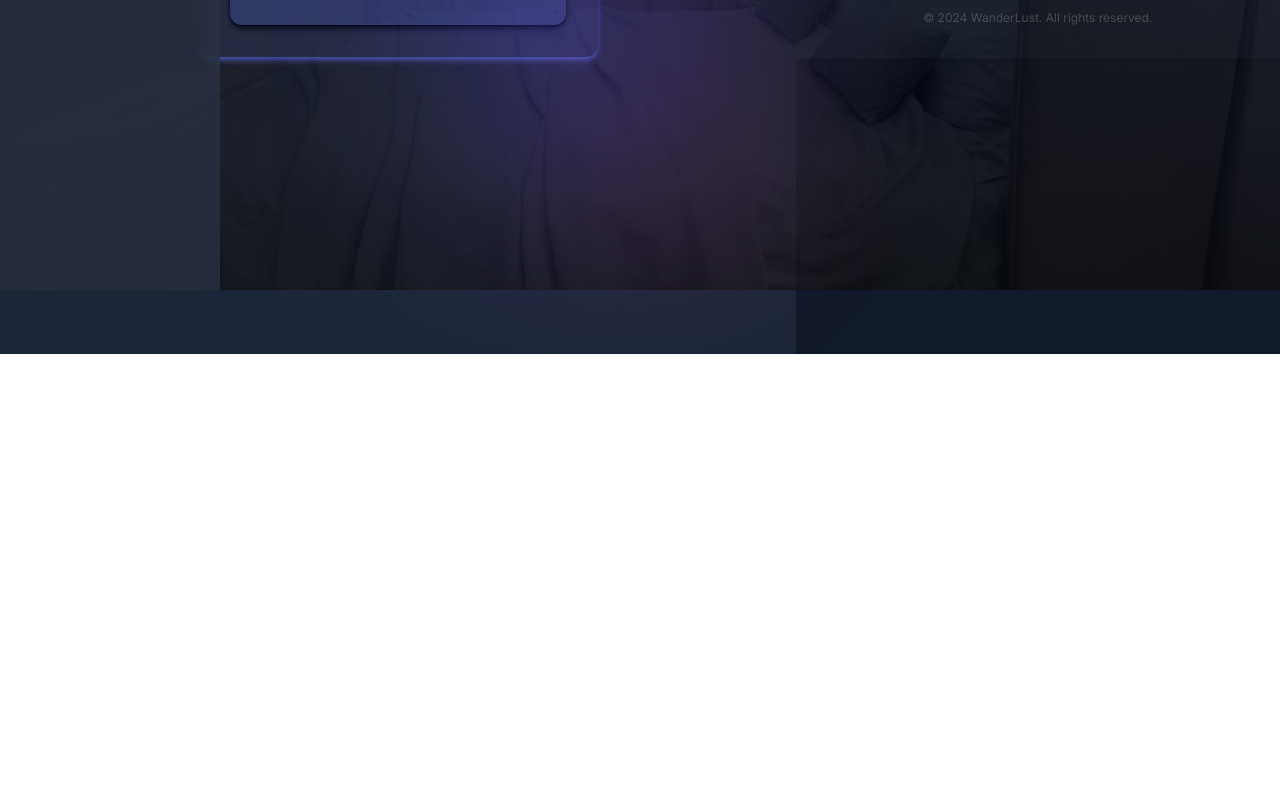
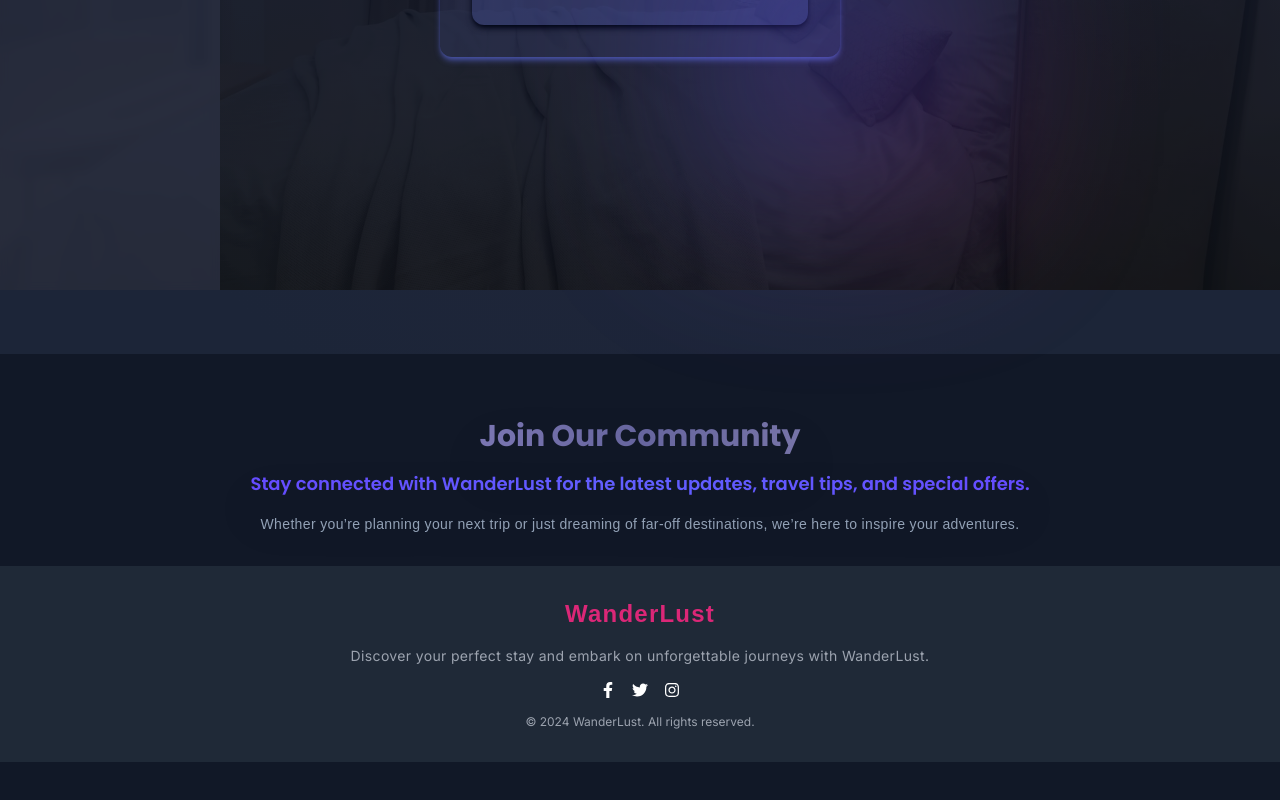
Before and after one commit to KanadShee-18/Travelnation, a React (Vite) app: page /dashboard/profile in a window 1280 px wide. Shown: the part 510-1310 px from the top of the page. Before the commit the page ends 864 px from the top, so only its background shows below. Built offline with nearby package versions, Linux system fonts and the light colour scheme; no server answers; sample sign-in values are in the browser's storage; a web font is replaced by a local one.

Commit message:
Added footer position correctly and handles navigation to correct page

```diff
--- a/src/listingPages/CategoryList.jsx
+++ b/src/listingPages/CategoryList.jsx
@@ -38,7 +38,7 @@ const categories = [
   },
   {
     icon: <SiAdventofcode className="text-2xl tracking-wider" />,
-    name: "Adventure",
+    name: "Adventure Stays",
   },
   { icon: <MdPool className="text-2xl tracking-wider" />, name: "Pool" },
 ];
--- a/src/mainPages/Dashboard.jsx
+++ b/src/mainPages/Dashboard.jsx
@@ -9,6 +9,7 @@ const Dashboard = () => {
   const { user } = useSelector((state) => state.auth);
 
   return (
+    <>
       <div className="relative flex w-screen h-full min-h-screen pt-16 text-blue-500 dark:text-slate-700 bg-custom-linear dark:bg-dark-custom-radial">
         <div className="fixed inset-0 max-w-full opacity-65">
           <img
@@ -25,8 +26,11 @@ const Dashboard = () => {
             <Outlet />
           </div>
         </div>
+      </div>
+      <div className="relative w-full bg-slate-900">
         <Footer />
       </div>
+    </>
   );
 };
 
--- a/src/services/servercalls/authApis.js
+++ b/src/services/servercalls/authApis.js
@@ -135,7 +135,7 @@ export function logIn(email, password, navigate) {
         email,
         password,
       });
-      console.log("LOGIN API RESPONSE: ", response);
+      // console.log("LOGIN API RESPONSE: ", response);
 
       if (!response.data.success) {
         throw new Error(response.data.message);
```
Lines whose indentation alone changed are shown as unchanged.
